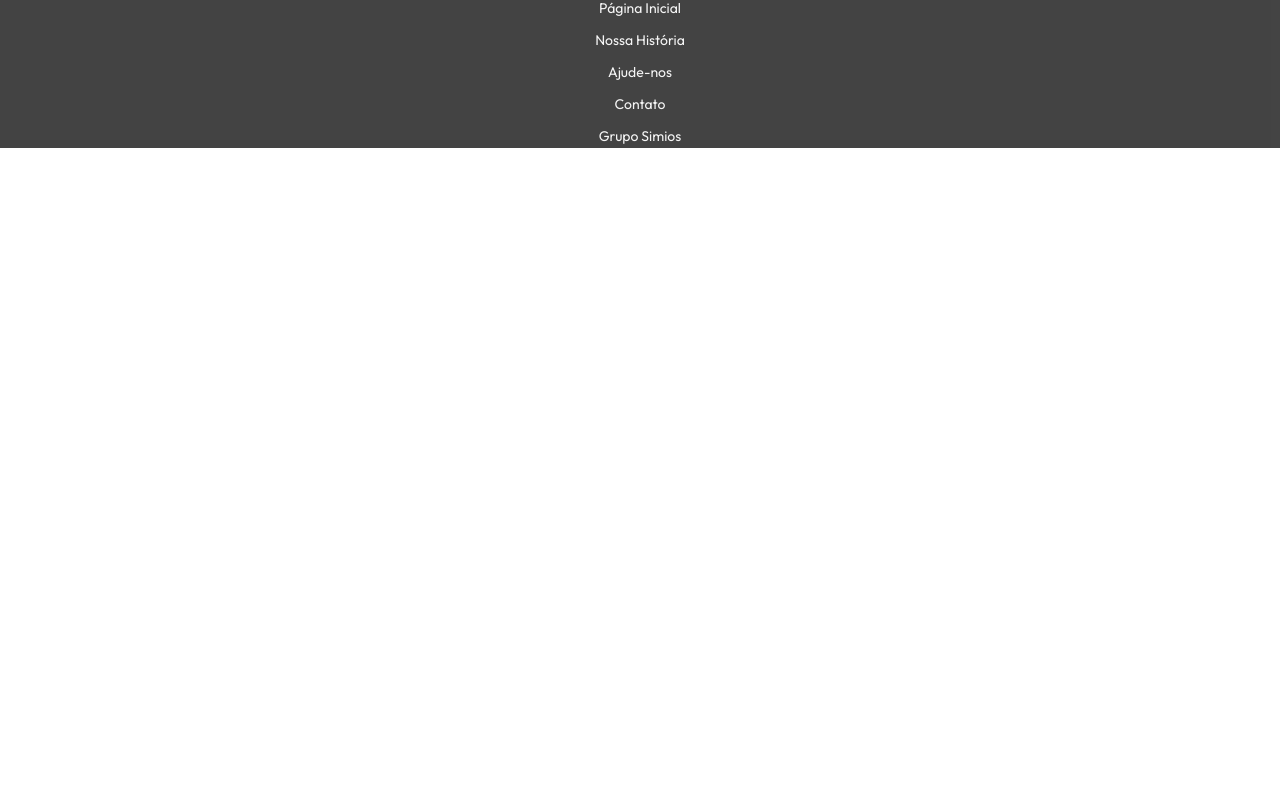
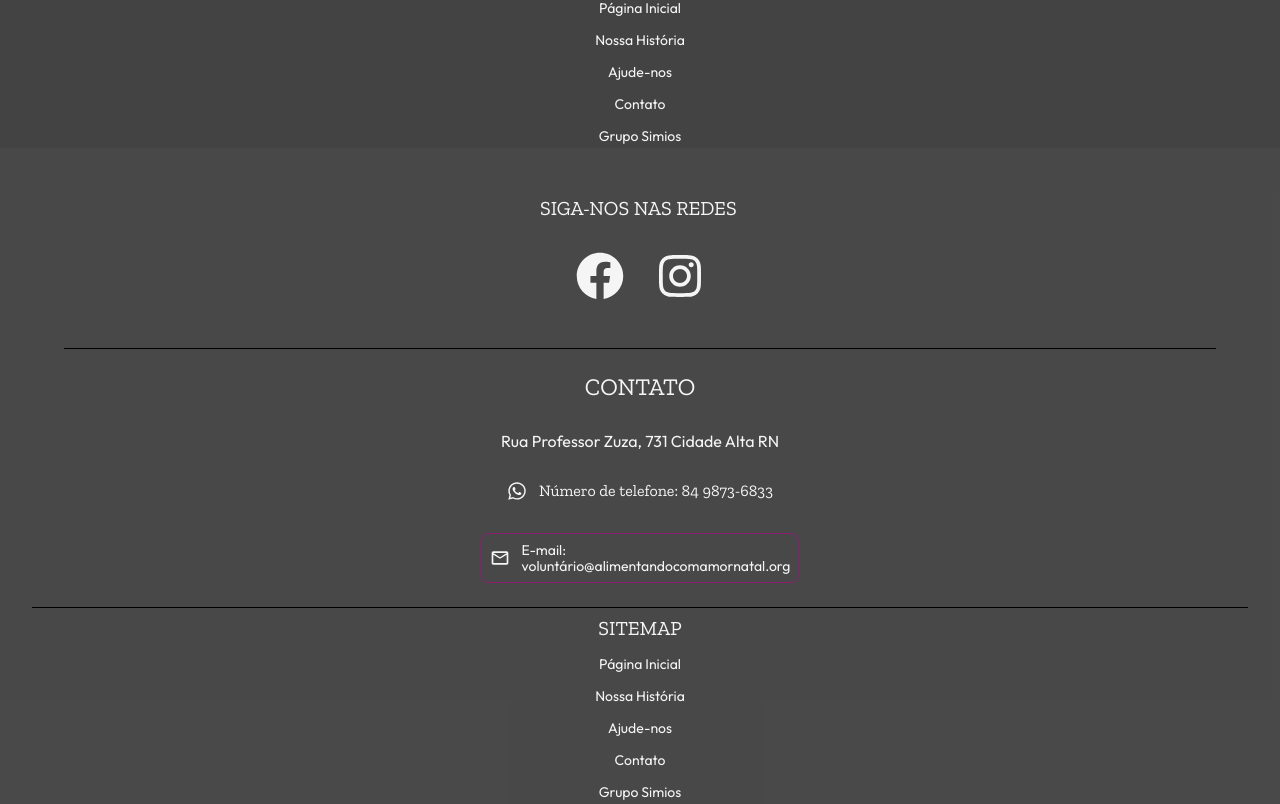
Before and after one commit to Grupo-Simios/Alimentando_Com_Amor, a Next.js app: page / in a window 1280 px wide. Shown: the part 2602-3406 px from the top of the page. Before the commit the page ends 2750 px from the top, so only its background shows below. Built offline with nearby package versions, Linux system fonts and the light colour scheme.

Commit message:
STYLE: "added layout organization"

```diff
--- a/src/app/layout.tsx
+++ b/src/app/layout.tsx
@@ -5,6 +5,8 @@ import Link from "next/link";
 import { ZillaFont } from "@/assets/fonts/index";
 //componente Export
 import { NavBarTop } from "../components/nav-bar.collection/nav-bar";
+import { CallToActionButton } from "@/components/calltoaction.collection/button";
+import { FooterMobile } from "@/components/footer.collection/footer/mobile";
 
 export default function RootLayout({
   children,
@@ -18,6 +20,8 @@ export default function RootLayout({
 
         <NavBarTop />
         {children}
+        <FooterMobile />
+
       </body>
     </html>
    </>
```
